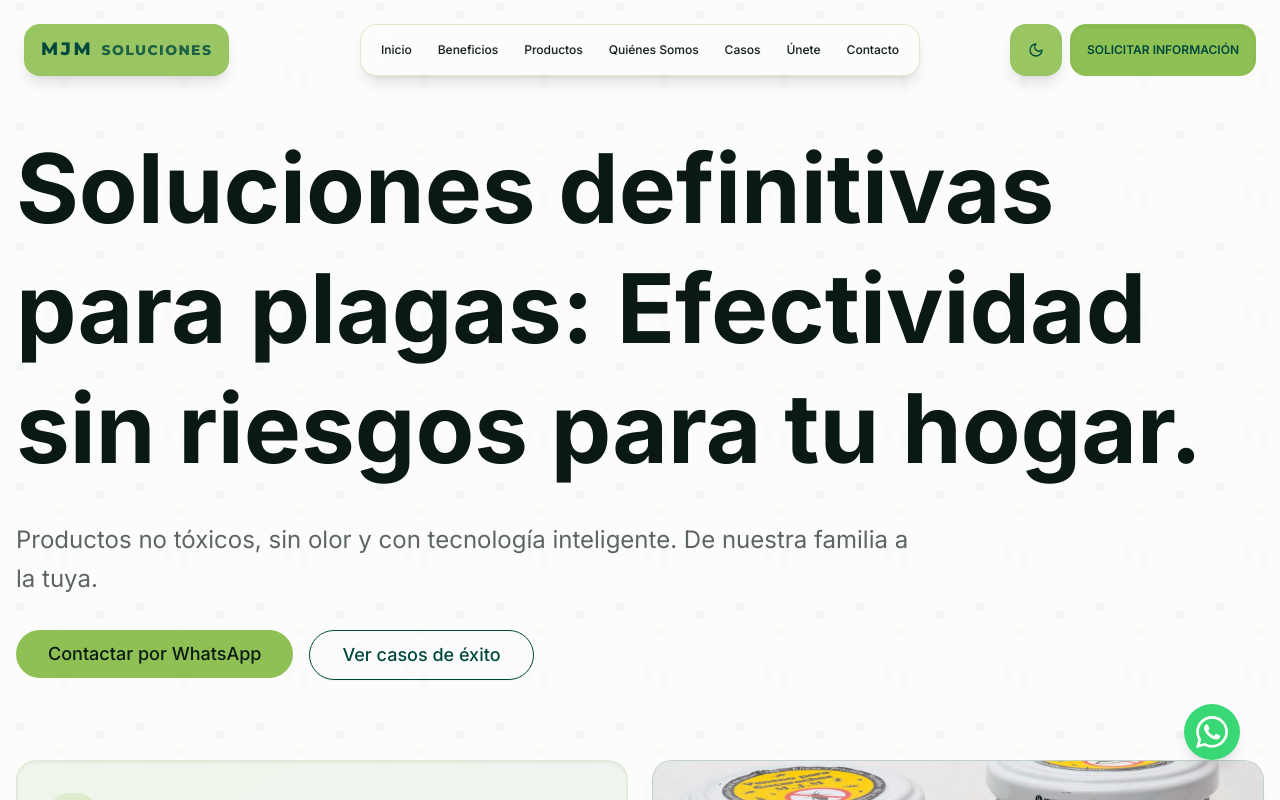
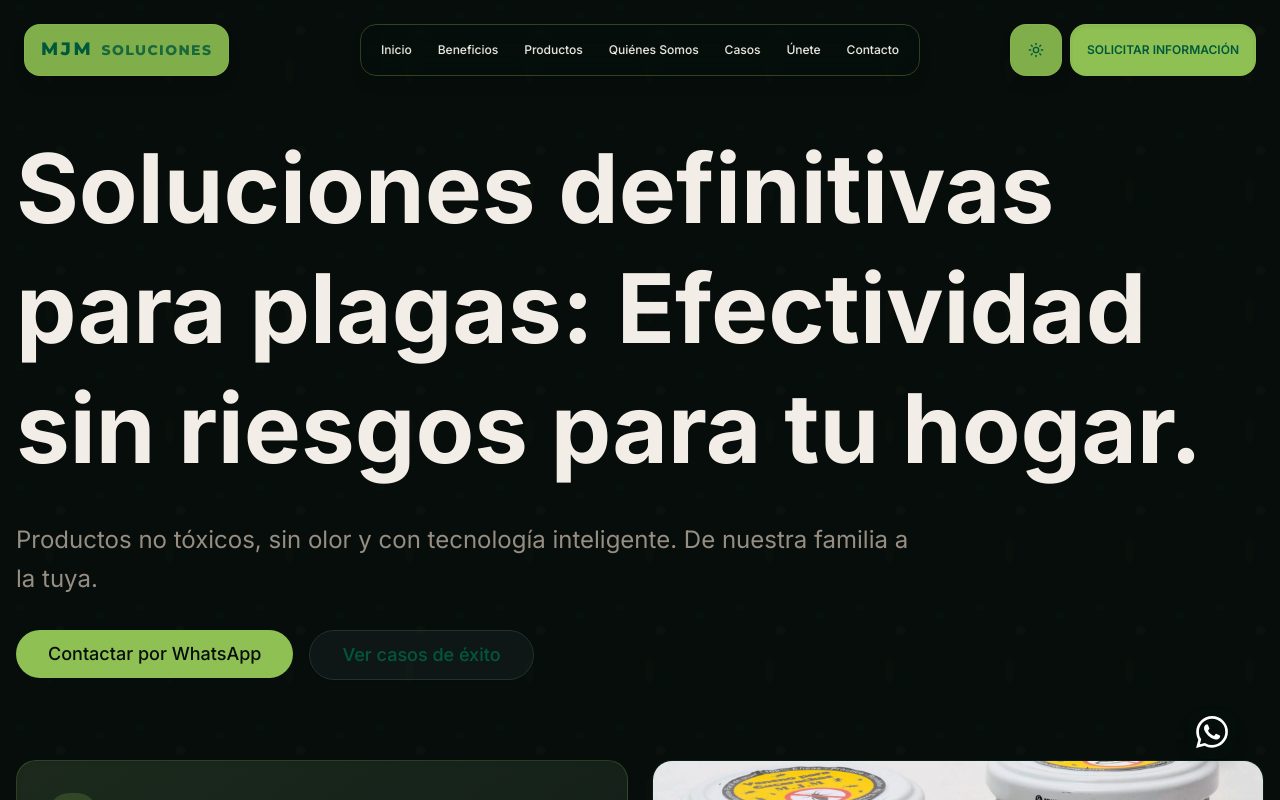
Before and after one commit to grestless/mjm-soluciones, a Next.js app: page / in a window 1280 px wide. Shown: the top 800 px of the page. Built offline with nearby package versions, Linux system fonts and the light colour scheme.

Commit message:
Fondo transparante de whatsapp, defaultTheme dark

```diff
--- a/app/layout.tsx
+++ b/app/layout.tsx
@@ -85,7 +85,7 @@ export default function RootLayout({
   return (
     <html lang="es" suppressHydrationWarning>
       <body className={`${inter.className} ${montserrat.variable} font-sans antialiased`}>
-        <ThemeProvider attribute="class" defaultTheme="light" enableSystem disableTransitionOnChange>
+        <ThemeProvider attribute="class" defaultTheme="dark" enableSystem disableTransitionOnChange>
           {children}
           <WhatsAppButton />
         </ThemeProvider>
--- a/components/whatsapp-button.tsx
+++ b/components/whatsapp-button.tsx
@@ -22,7 +22,7 @@ export function WhatsAppButton() {
                     href="https://wa.me/5493813321573"
                     target="_blank"
                     rel="noopener noreferrer"
-                    className="fixed bottom-8 right-8 md:bottom-10 md:right-10 z-[100] flex items-center justify-center w-12 h-12 md:w-14 md:h-14 rounded-full shadow-lg shadow-inner bg-[#25D366]/90 backdrop-blur-sm backdrop-saturate-150 hover:shadow-xl transition-shadow group"
+                    className="fixed bottom-8 right-8 md:bottom-10 md:right-10 z-[100] flex items-center justify-center w-12 h-12 md:w-14 md:h-14 rounded-full shadow-lg shadow-inner  backdrop-blur-sm backdrop-saturate-150 hover:shadow-xl transition-shadow group"
                     initial={{ scale: 0, opacity: 0, rotate: -180 }}
                     animate={{ scale: 1, opacity: 1, rotate: 0 }}
                     exit={{ scale: 0, opacity: 0, rotate: 180 }}
```
